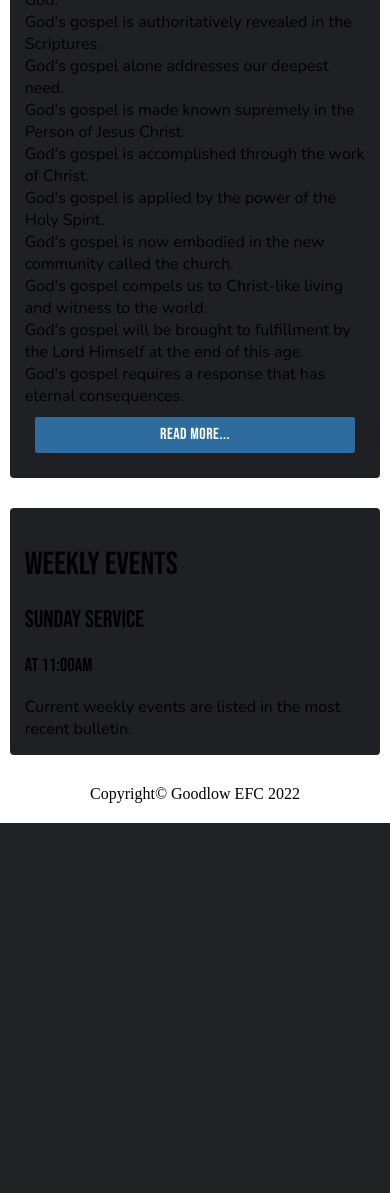
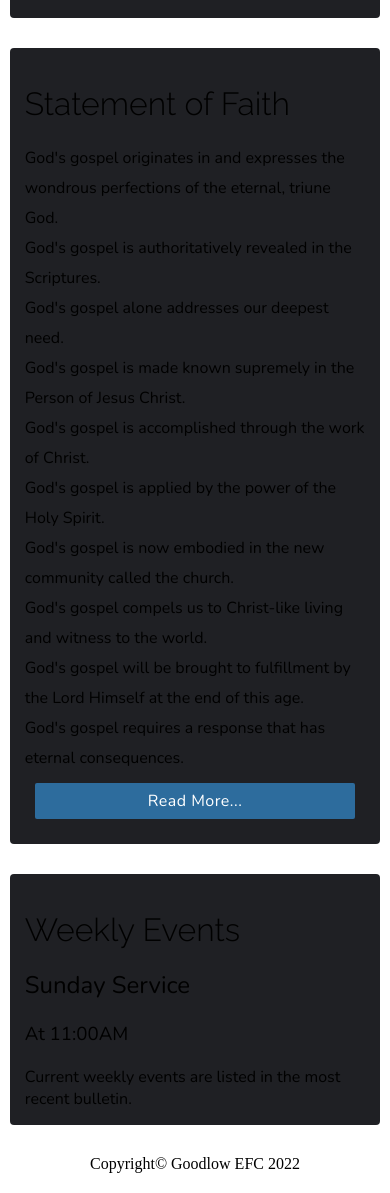
Before and after one commit to OwenRempel/GoodlowEFC, a PHP site: page / in a window 390 px wide. Shown: the part 1052-2245 px from the top of the page. Before the commit the page ends 1875 px from the top, so only its background shows below. Run offline with PHP 8.4, Linux system fonts and the light colour scheme; a map, chart or similar area stays blank.

Commit message:
Changing some more things

```diff
--- a/css/main.css
+++ b/css/main.css
@@ -84,32 +84,30 @@ a {
 * {
   box-sizing: border-box;
 }
-a,h1,h2,h3,h4,h5,h6 {
-  font-family: "Bebas Neue", sans-serif;
-  font-weight: 400;
+h1 {
+  font-family: "Raleway", sans-serif;
+  font-weight: 300;
+  font-style: normal;
+}
+h2{
+  font-family: "Nunito", sans-serif;
+  font-optical-sizing: auto;
+  font-weight: 200;
+  font-style: normal;
+}
+a,h3,h4,h5,h6 {
+  font-family: "Nunito", sans-serif;
+  font-optical-sizing: auto;
+  font-weight: 100;
   font-style: normal;
 }
 p{
   font-family: "Nunito", sans-serif;
   font-optical-sizing: auto;
-  font-weight: 200;
+  font-weight: 100;
   font-style: normal;
 }
 
-
-@media (prefers-color-scheme: light) {
-  a,h1,h2,h3,h4,h5,h6 {
-    font-family: "Bebas Neue", sans-serif;
-    font-weight: 400;
-    font-style: normal;
-  }
-  p{
-    font-family: "Nunito", sans-serif;
-    font-optical-sizing: auto;
-    font-weight: 200;
-    font-style: normal;
-  }
-}
 
 
 .btn {
@@ -322,7 +320,6 @@ p{
 .AudioDate p{
   padding: 0px;
   margin: 0px;
-  margin-left: 10px;
   margin-bottom: 10px;
 }
 
@@ -397,6 +394,10 @@ audio::-webkit-media-controls-enclosure{
   padding: 15px;
 }
 
+.block-stat p{
+  line-height: 30px;
+}
+
 .TitleDateWrap{
   display: flex;
   flex-direction: column;
@@ -445,14 +446,18 @@ audio::-webkit-media-controls-enclosure{
     flex-direction: column;
     gap: 30px;
   }
-  .maps{
-    width: 95vw;
-    height: calc(95vw* .5);
-  }
+  .maps {
+    width: 92vw;
+    height: calc(92vw* .9);
+}
   .youtube{
     width: 95vw;
     height: calc(95vw * .5);
 
+  }
+
+  .AudioHeader {
+    align-items: center;
   }
 }
 
```
